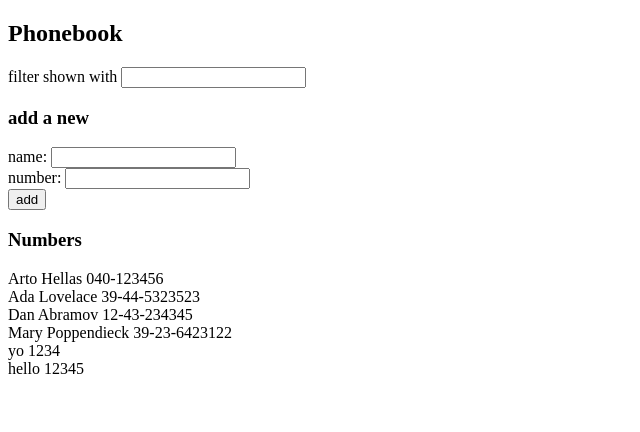
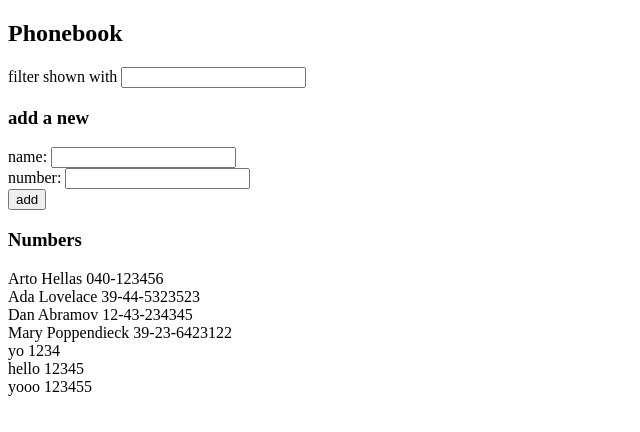
Before and after one commit to weien0905/fullstackopen, a React (Vite) app in the folder part2/phonebook/: page / in a window 1280 px wide. Shown: the top 432 px of the page, without its empty margins (0-640 px from the left). Built offline with nearby package versions, Linux system fonts and the light colour scheme; data requests are answered from the project's data file.

Commit message:
Submission for exercise 2.13

```diff
--- a/part2/phonebook/db.json
+++ b/part2/phonebook/db.json
@@ -29,6 +29,11 @@
       "id": "09a1",
       "name": "hello",
       "number": "12345"
+    },
+    {
+      "id": "95b1",
+      "name": "yooo",
+      "number": "123455"
     }
   ]
 }
--- a/part2/phonebook/src/App.jsx
+++ b/part2/phonebook/src/App.jsx
@@ -1,5 +1,6 @@
 import { useState, useEffect } from 'react';
 import axios from 'axios';
+import personService from './services/persons';
 
 const Filter = ({ handleFilterChange }) => <div>
   filter shown with <input onChange={handleFilterChange} />
@@ -32,10 +33,10 @@ const App = () => {
   const [filter, setFilter] = useState('');
 
   useEffect(() => {
-    axios
-    .get('http://localhost:3001/persons')
-    .then(res => {
-      setPersons(res.data);
+    personService
+    .getAll()
+    .then(data => {
+      setPersons(data);
     })
   }, [])
 
@@ -51,13 +52,13 @@ const App = () => {
       // Ensure no empty fields before submitting
       alert('All fields must be filled');
     } else {
-      axios
-      .post('http://localhost:3001/persons', {
+      personService
+      .create({
         name: newName,
         number: newNumber
       })
-      .then(res => {
-        setPersons([...persons, res.data]);
+      .then(data => {
+        setPersons([...persons, data]);
       });
 
       setNewName('');
--- /dev/null
+++ b/part2/phonebook/src/services/persons.js
@@ -0,0 +1,14 @@
+import axios from 'axios';
+const url = 'http://localhost:3001/persons';
+
+const getAll = () => {
+    const request = axios.get(url);
+    return request.then(res => res.data);
+}
+
+const create = newObject => {
+    const request = axios.post(url, newObject);
+    return request.then(res => res.data);
+}
+
+export default { getAll, create };
```
